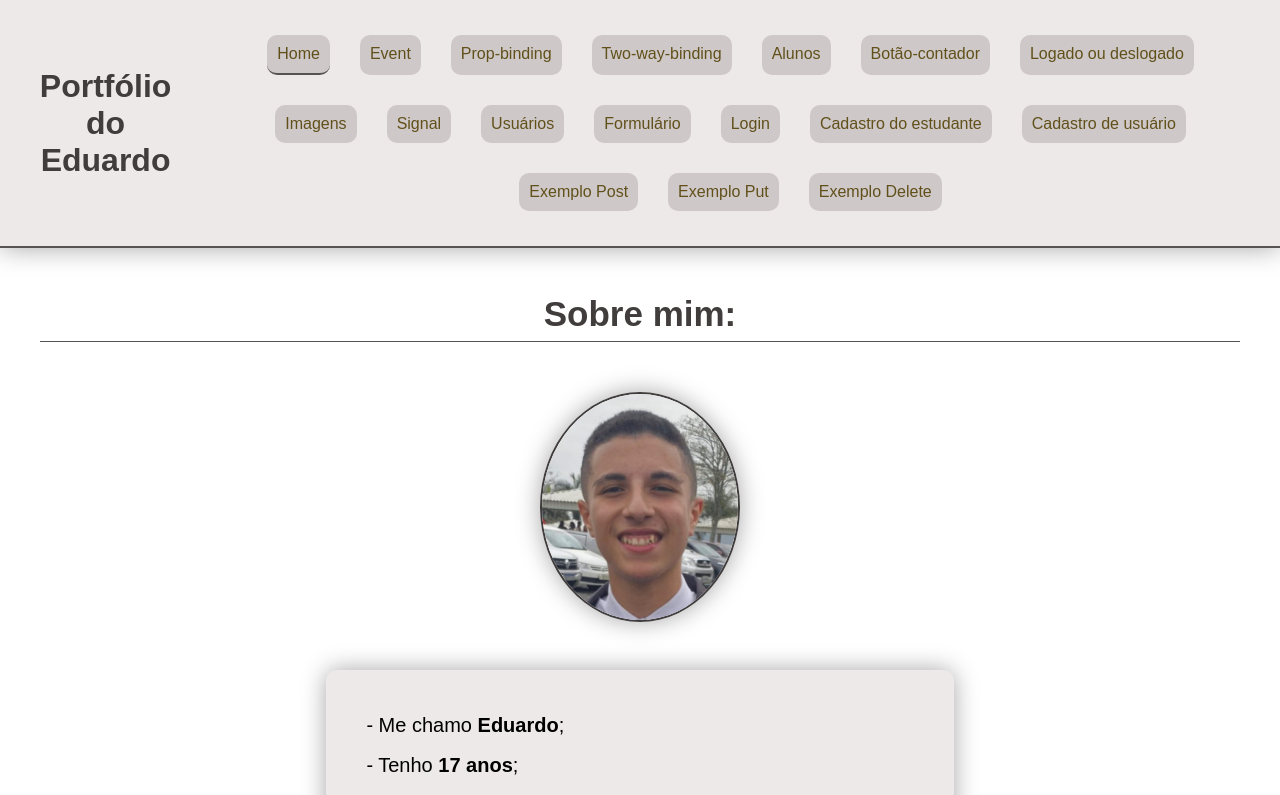
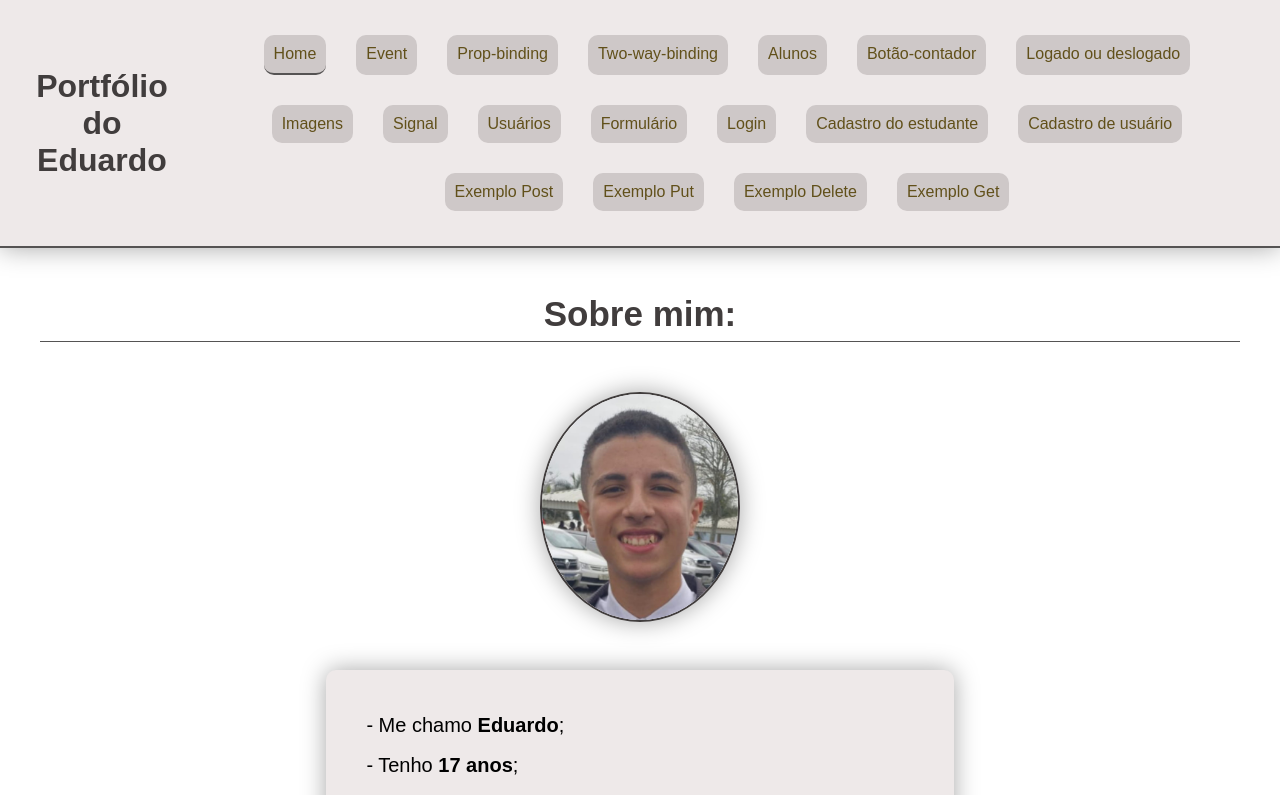
Before and after one commit to eduardoalves10/meu-site-angular, an Angular app: page /home in a window 1280 px wide. Shown: the top 795 px of the page. Built offline with nearby package versions, Linux system fonts and the light colour scheme; a web font is replaced by a local one.

Commit message:
add-caminho-ao-componente-exemplo-get

```diff
--- a/src/app/app.routes.ts
+++ b/src/app/app.routes.ts
@@ -16,6 +16,7 @@ import { CadastroUsuario } from './feats/cadastro-usuario/cadastro-usuario';
 import { ExemploPost } from './feats/exemplo-post/exemplo-post';
 import { ExemploPut } from './feats/exemplo-put/exemplo-put';
 import { ExemploDelete } from './feats/exemplo-delete/exemplo-delete';
+import { ExemploGet } from './feats/exemplo-get/exemplo-get';
 
 export const routes: Routes = [
 
@@ -36,6 +37,7 @@ export const routes: Routes = [
     {path: 'exemplo-post', component: ExemploPost},
     {path: 'exemplo-put', component: ExemploPut},
     {path: 'exemplo-delete', component: ExemploDelete},
+    {path: 'exemplo-get', component: ExemploGet},
     {path: '', redirectTo: 'home', pathMatch: 'full'}
 
 ];
--- a/src/app/components/header/header.html
+++ b/src/app/components/header/header.html
@@ -18,5 +18,6 @@
         <a routerLink="/exemplo-post" routerLinkActive="pagina-ativa">Exemplo Post</a>
         <a routerLink="/exemplo-put" routerLinkActive="pagina-ativa">Exemplo Put</a>
         <a routerLink="/exemplo-delete" routerLinkActive="pagina-ativa">Exemplo Delete</a>
+        <a routerLink="/exemplo-get" routerLinkActive="pagina-ativa">Exemplo Get</a>
     </nav>
 </header>
```
